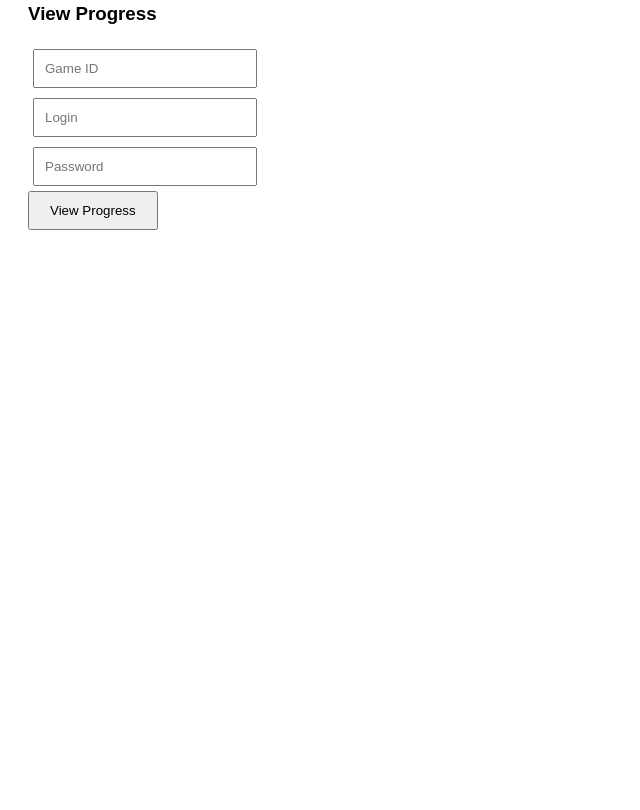
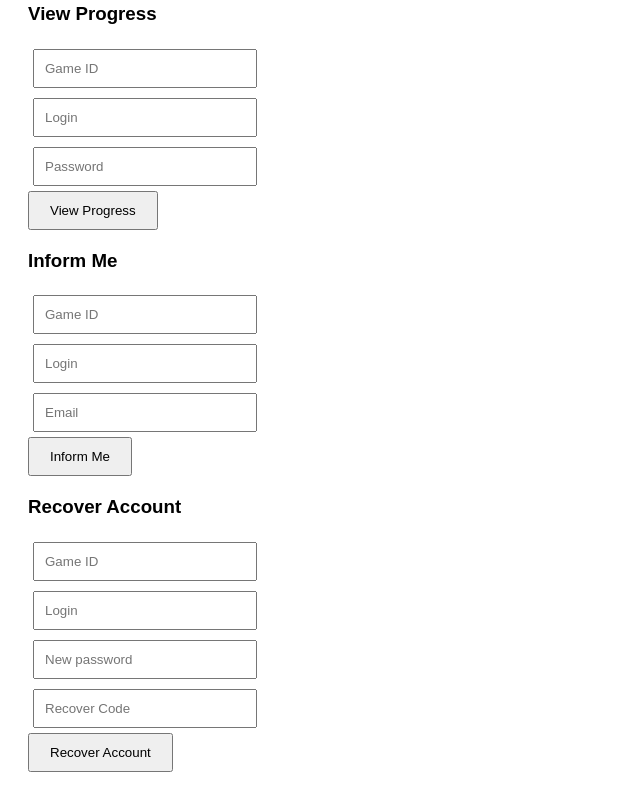
Before and after one commit to Pro7777tim/Save-progress-server, a website: page index.html in a window 1280 px wide. Shown: the part 899-1709 px from the top of the page, without its empty margins (0-640 px from the left). Before the commit the page ends 1177 px from the top, so only its background shows below. Drawn offline with Linux system fonts and the light colour scheme.

Commit message:
editing errors

```diff
--- a/index.html
+++ b/index.html
@@ -102,6 +102,31 @@
             /><br />
             <button onclick="viewProgress()">View Progress</button>
             <div class="progress-data" id="progressDataDisplay"></div>
+        </div>
+
+        <div class="form-container">
+            <h3>Inform Me</h3>
+            <input type="text" id="informGameId" placeholder="Game ID" /><br />
+            <input type="text" id="informLogin" placeholder="Login" /><br />
+            <input type="email" id="informMail" placeholder="Email" /><br />
+            <button onclick="sendEmail()">Inform Me</button>
+        </div>
+
+        <div class="form-container">
+            <h3>Recover Account</h3>
+            <input type="text" id="recoverGameId" placeholder="Game ID" /><br />
+            <input type="text" id="recoverLogin" placeholder="Login" /><br />
+            <input
+                type="password"
+                id="recoverNewPassword"
+                placeholder="New password"
+            /><br />
+            <input
+                type="password"
+                id="recoverCode"
+                placeholder="Recover Code"
+            /><br />
+            <button onclick="restoreAcc()">Recover Account</button>
         </div>
 
         <div class="message" id="message"></div>
@@ -253,6 +278,83 @@
                 }
             }
 
+            async function restoreAcc() {
+                const gameId = document.getElementById("recoverGameId").value;
+                const login = document.getElementById("recoverLogin").value;
+                const password =
+                    document.getElementById("recoverNewPassword").value;
+                const code = document.getElementById("recoverCode").value;
+
+                if (!gameId || !login || !password || !code) {
+                    showMessage("Please fill all fields.", "error");
+                    return;
+                }
+
+                console.log("Fetching restore data...", {
+                    gameId,
+                    login,
+                    password,
+                    code,
+                });
+
+                const response = await fetch(
+                    `${apiUrl}/restore/${gameId}/${login}`,
+                    {
+                        method: "POST",
+                        headers: {
+                            "Content-Type": "application/json",
+                        },
+                        body: JSON.stringify({ newPassword: password, code }),
+                    }
+                );
+
+                const result = await response.json();
+                console.log("Recover account response:", result);
+
+                if (result.success) {
+                    showMessage(result.message, "success");
+                } else {
+                    showMessage(result.message, "error");
+                }
+            }
+
+            async function sendEmail() {
+                const gameId = document.getElementById("informGameId").value;
+                const login = document.getElementById("informLogin").value;
+                const mail = document.getElementById("informMail").value;
+
+                if (!gameId || !login || !mail) {
+                    showMessage("Please fill all fields.", "error");
+                    return;
+                }
+
+                console.log("Fetching inform data...", {
+                    gameId,
+                    login,
+                    mail,
+                });
+
+                const response = await fetch(
+                    `${apiUrl}/inform/${gameId}/${login}`,
+                    {
+                        method: "POST",
+                        headers: {
+                            "Content-Type": "application/json",
+                        },
+                        body: JSON.stringify({ mail }),
+                    }
+                );
+
+                const result = await response.json();
+                console.log("Inform player response:", result);
+
+                if (result.success) {
+                    showMessage(result.message, "success");
+                } else {
+                    showMessage(result.message, "error");
+                }
+            }
+
             function showMessage(message, type) {
                 const messageElement = document.getElementById("message");
                 messageElement.textContent = message;
--- a/package.json
+++ b/package.json
@@ -1,7 +1,7 @@
 {
     "name": "Game_server",
     "version": "0.1.0",
-    "description": "Simple node.js server for game Life Genocide",
+    "description": "Simple node.js server for games",
     "keywords": [
         "Life Genocide",
         "Server"
```
Also changed, not shown: index.js (+19 -8 lines), README.md.
